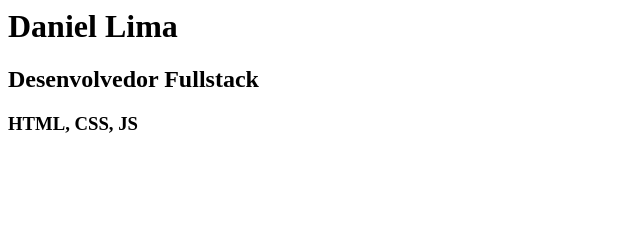
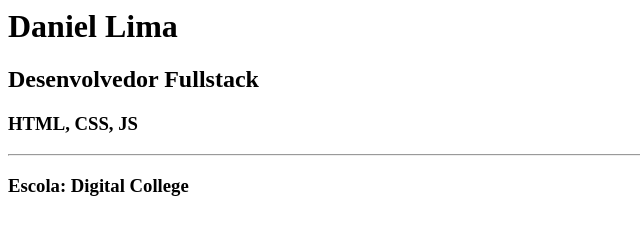
Before and after one commit to DanielLima-dev/aula-git, a plain HTML site: page index.html in a window 1280 px wide. Shown: the whole page, without its empty margins (0-640 px from the left). Drawn offline with Linux system fonts and the light colour scheme.

Commit message:
adicionando mais html

```diff
--- a/index.html
+++ b/index.html
@@ -1,3 +1,8 @@
 <h1>Daniel Lima</h1>
 <h2>Desenvolvedor Fullstack</h2>
 <h3>HTML, CSS, JS</h3>
+
+
+<hr>
+
+<h3>Escola: Digital College</h3>
```
